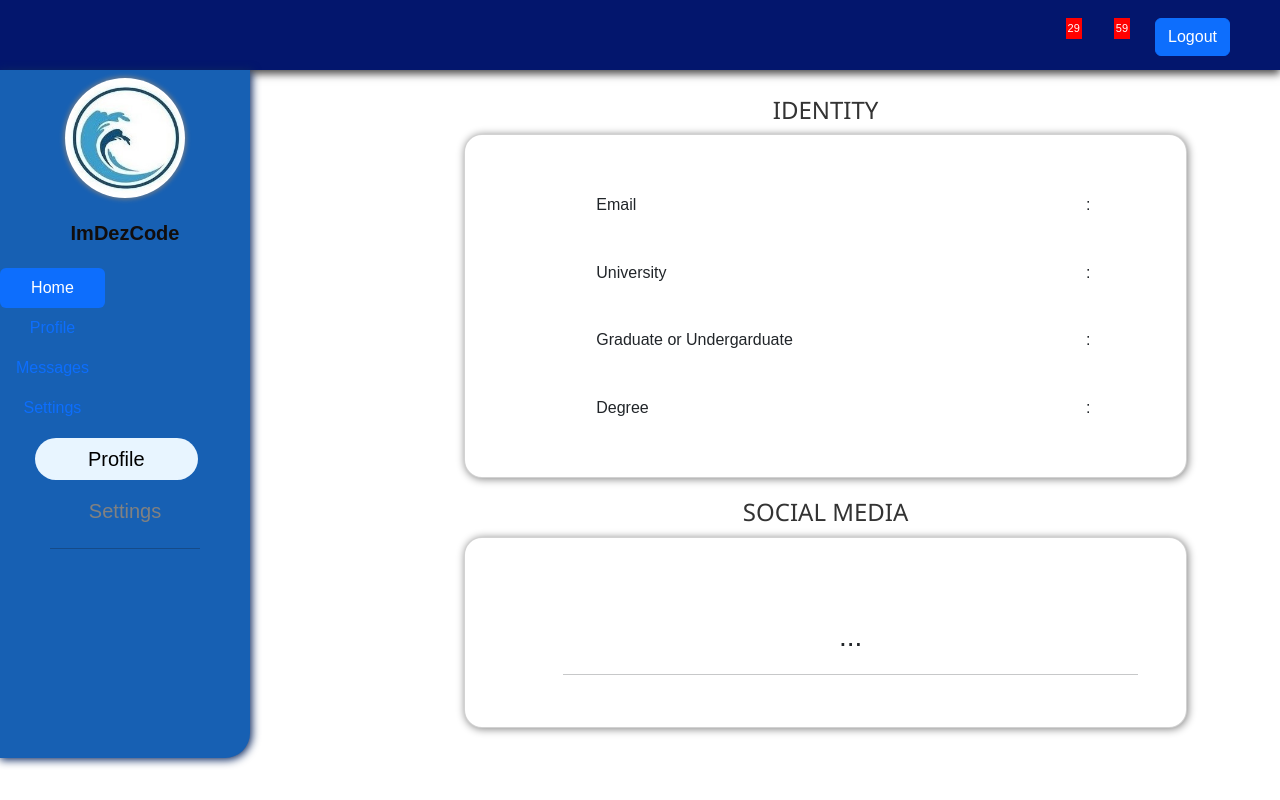
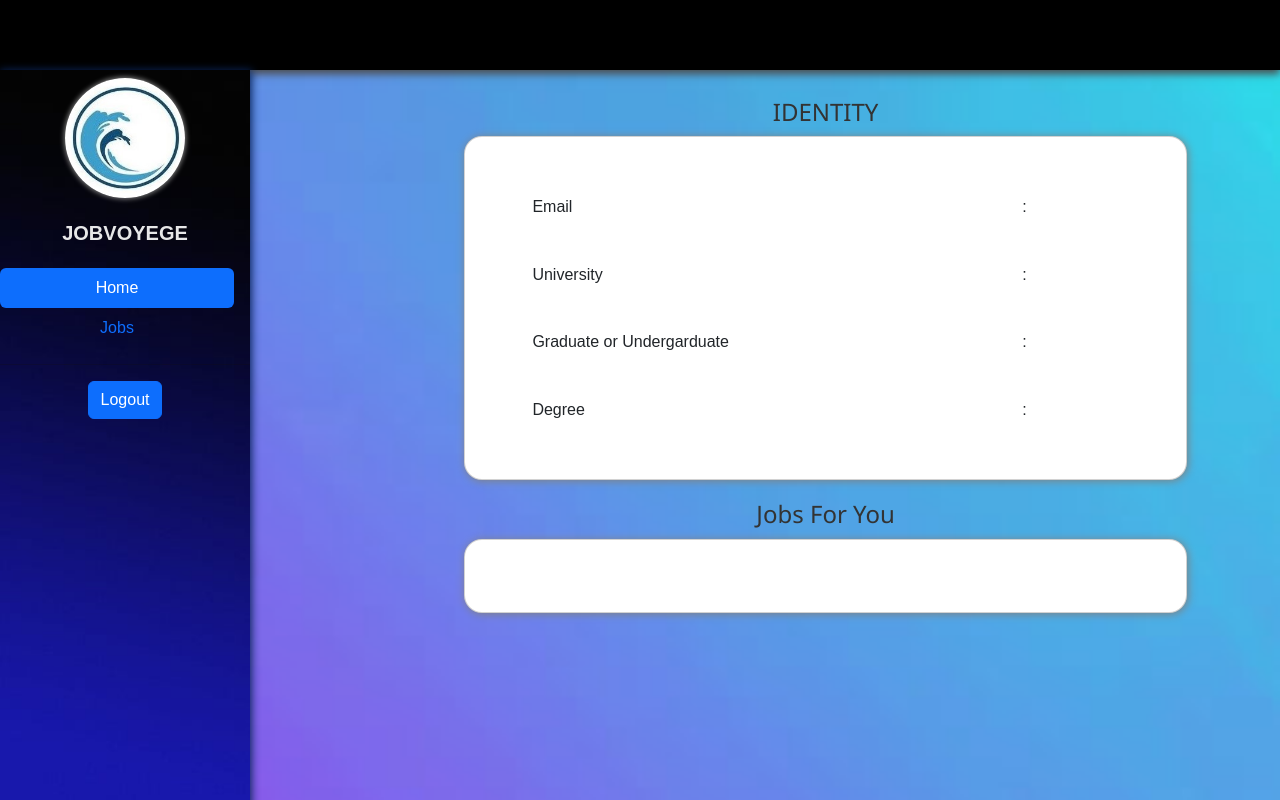
Before and after one commit to Pavith00/campus-internship-hub, a React (Create React App) app: page /profile in a window 1280 px wide. Built offline with nearby package versions, Linux system fonts and the light colour scheme.

Commit message:
Fixed Navbar-top and sidenav and added some decorations to the website

```diff
--- a/src/Component/profile.css
+++ b/src/Component/profile.css
@@ -1,22 +1,38 @@
 /* Import Font Dancing Script */
 @import url(https://fonts.googleapis.com/css?family=Bree+Serif);
 
+
 * {
     margin: 0;
+}
+
+.main {
+    margin-top: 70px; /* Adjust margin to accommodate fixed navbar */
+    margin-left: 250px; /* Adjust content margin to accommodate fixed sidenav */
+    padding: 20px;
 }
 
 body {
 
     font-family: Arial !important;
     overflow: auto !important;
+    background-image: url("../images/04.jpg");
+    background-repeat: no-repeat;
+    background-size: cover;
+
 }
 
 /* NavbarTop */
 .navbar-top {
-    background-color: #03166d;
+    background-color: #000000;
     color: #333;
     box-shadow: 0px 4px 8px 0px rgb(77, 76, 76);
     height: 70px;
+    position: fixed;
+    width: 100%;
+    top: 0;
+    z-index: 1000; /* Increase the z-index to ensure navbar is above content */
+
 }
 
 .title {
@@ -60,10 +76,13 @@ body {
 
 /* Sidenav */
 .sidenav {
-    background-color: #1760b3;
+
+    background-image: url("../images/05.jpg");
+    background-repeat: no-repeat;
+    background-size: cover;
     color: #110d0d;
     border-bottom-right-radius: 25px;
-    height: 86%;
+    height: 100%;
     left: 0;
     overflow-x: hidden;
     padding-top: 20px;
@@ -71,6 +90,10 @@ body {
     top: 70px;
     width: 250px;
     box-shadow: 1px 1px 9px 1px rgb(11, 39, 95);
+    position: fixed; /* Change to fixed */
+    top: 70px; /* Adjust top position */
+    bottom: 0; /* Stick to the bottom */
+    z-index: 1000; /* Ensure it's above other content */
 }
 
 .profile {
@@ -88,6 +111,7 @@ body {
     font-size: 20px;
     font-weight: bold;
     padding-top: 20px;
+    color: #e7e7e8;
 }
 
 
@@ -142,6 +166,16 @@ body {
     height: auto;
     margin-bottom: 20px;
     padding: 20px 0 20px 50px;
+    text-align: left;
+}
+
+.main .card-body{
+    font-size: 16px;
+}
+
+.main .card-body h3{
+    font-size: 20px;
+    font-weight: 800;
 }
 
 .main .card table {
@@ -156,40 +190,3 @@ body {
     color: #e7e7e8;
     right: 14%;
 }
-
-.social-media {
-    text-align: center;
-    width: 90%;
-}
-
-.social-media span {
-    margin: 0 10px;
-}
-
-.fa-facebook:hover {
-    color: #4267b3 !important;
-}
-
-.fa-twitter:hover {
-    color: #1da1f2 !important;
-}
-
-.fa-instagram:hover {
-    color: #ce2b94 !important;
-}
-
-.fa-invision:hover {
-    color: #f83263 !important;
-}
-
-.fa-github:hover {
-    color: #161414 !important;
-}
-
-.fa-whatsapp:hover {
-    color: #25d366 !important;
-}
-
-.fa-snapchat:hover {
-    color: #fffb01 !important;
-}
--- a/src/Component/profile.jsx
+++ b/src/Component/profile.jsx
@@ -8,6 +8,7 @@ import 'bootstrap/dist/css/bootstrap.min.css';
 function Profile() {
   const [user, setUser] = useState(null);
   const navigate = useNavigate(); // Initialize useNavigate
+  const [jobs, setJobs] = useState([]); // State to store fetched jobs
 
   useEffect(() => {
     const username = localStorage.getItem('username');
@@ -20,6 +21,16 @@ function Profile() {
         .catch((error) => {
           console.error('Error fetching user data:', error);
         });
+
+      // Fetch jobs related to the student's path
+      axios
+        .get(`http://localhost:8080/student/username/${username}/jobs`)
+        .then((response) => {
+          setJobs(response.data);
+        })
+        .catch((error) => {
+          console.error('Error fetching jobs:', error);
+        });
     }
   }, []);
 
@@ -29,10 +40,17 @@ function Profile() {
     navigate('/');
   };
 
-   const scrollToTabNavigation = () => {
-    // Scroll to the tab navigation container
-    document.querySelector('.d-flex.align-items-start').scrollIntoView({ behavior: 'smooth' });
+
+
+  const scrollToSection = (e) => {
+    const targetId = e.target.dataset.bsTarget;
+    const targetElement = document.querySelector(targetId);
+    if (targetElement) {
+      targetElement.scrollIntoView({ behavior: 'smooth' });
+    }
   };
+
+
 
   return (
     <div>
@@ -41,7 +59,7 @@ function Profile() {
           <h2>
             {user && (
               <div>
-                <h2>Welcome, {user.name}</h2>
+                <h2>Welcome, {user.fname}</h2>
                 {/* Display other user details */}
               </div>
             )}
@@ -49,22 +67,9 @@ function Profile() {
         </div>
 
         <ul>
+
           <li>
-            <a href="#message">
-              <span className="icon-count">29</span>
-              <i className="fa fa-envelope fa-2x"></i>
-            </a>
-          </li>
-          <li>
-            <a href="#notification">
-              <span className="icon-count">59</span>
-              <i className="fa fa-bell fa-2x"></i>
-            </a>
-          </li>
-          <li>
-            <button onClick={handleLogout}
-            class="btn btn-primary"> Logout
-            </button>
+
 
           </li>
         </ul>
@@ -74,39 +79,41 @@ function Profile() {
         <div className="profile">
           <img src={logo} alt="Logo" width="120" height="120" />
 
-          <div className="name">ImDezCode</div>
+          <div className="name">JOBVOYEGE</div>
 
         </div>
 
-        <div class="d-flex align-items-start">
+
+
+
+
         <div class="nav flex-column nav-pills me-3" id="v-pills-tab" >
-            <button class="nav-link active" id="v-pills-home-tab" data-bs-target="#v-pills-home" type="button" role="tab" aria-controls="v-pills-home" aria-selected="true" onClick={scrollToTabNavigation}>Home</button>
-            <button class="nav-link" id="v-pills-profile-tab" data-bs-toggle="pill" data-bs-target="#v-pills-profile" type="button" role="tab" aria-controls="v-pills-profile" aria-selected="false">Profile</button>
-            <button class="nav-link" id="v-pills-messages-tab" data-bs-toggle="pill" data-bs-target="#v-pills-messages" type="button" role="tab" aria-controls="v-pills-messages" aria-selected="false">Messages</button>
-            <button class="nav-link" id="v-pills-settings-tab" data-bs-toggle="pill" data-bs-target="#v-pills-settings" type="button" role="tab" aria-controls="v-pills-settings" aria-selected="false">Settings</button>
-          </div>
+          <button class="nav-link active" id="v-pills-home-tab" data-bs-target="#home" type="button" role="tab" aria-controls="v-pills-home" aria-selected="true" onClick={scrollToSection}>Home</button>
+
+          <button class="nav-link" id="v-pills-jobs-tab" data-bs-target="#jobs" type="button" role="tab" aria-controls="v-pills-jobs" aria-selected="false" onClick={scrollToSection}>Jobs</button>
+
+          {/* Other buttons */}
 
         </div>
 
-        <div className="sidenav-url">
-          <div className="url">
-            <a href="#profile" className="active">
-              Profile
-            </a>
+
+
+        <hr align="center" />
+
+        <button onClick={handleLogout}
+          class="btn btn-primary"> Logout
+        </button>
 
       </div>
-          <div className="url">
-            <a href="#settings">Settings</a>
-            <hr align="center" />
-          </div>
-        </div>
-      </div>
 
-      <div className="main">
+      <br /><br /><br />
+
+      <div className="main" id='home'>
+
         <h2>IDENTITY</h2>
         <div class="card">
           <div class="card-body">
-                <i class="fa fa-pen fa-xs edit"></i>
+
             <table>
               <tbody>
 
@@ -160,45 +167,25 @@ function Profile() {
           </div>
         </div>
 
-        <h2>SOCIAL MEDIA</h2>
+
+        <h2>Jobs For You</h2>
+        <div id="jobs">
+
+
           <div class="card">
             <div class="card-body">
-                <i class="fa fa-pen fa-xs edit"></i>
-                <div class="social-media">
-                    <span class="fa-stack fa-sm">
-                        <i class="fas fa-circle fa-stack-2x"></i>
-                        <i class="fab fa-facebook fa-stack-1x fa-inverse"></i>
-                    </span>
-                    <span class="fa-stack fa-sm">
-                        <i class="fas fa-circle fa-stack-2x"></i>
-                        <i class="fab fa-twitter fa-stack-1x fa-inverse"></i>
-                    </span>
-                    <span class="fa-stack fa-sm">
-                        <i class="fas fa-circle fa-stack-2x"></i>
-                        <i class="fab fa-instagram fa-stack-1x fa-inverse"></i>
-                    </span>
-                    <span class="fa-stack fa-sm">
-                        <i class="fas fa-circle fa-stack-2x"></i>
-                        <i class="fab fa-invision fa-stack-1x fa-inverse"></i>
-                    </span>
-                    <span class="fa-stack fa-sm">
-                        <i class="fas fa-circle fa-stack-2x"></i>
-                        <i class="fab fa-github fa-stack-1x fa-inverse"></i>
-                    </span>
-                    <span class="fa-stack fa-sm">
-                        <i class="fas fa-circle fa-stack-2x"></i>
-                        <i class="fab fa-whatsapp fa-stack-1x fa-inverse"></i>
-                    </span>
-                    <span class="fa-stack fa-sm">
-                        <i class="fas fa-circle fa-stack-2x"></i>
-                        <i class="fab fa-snapchat fa-stack-1x fa-inverse"></i>
-                    </span>
-                    <div class="tab-content" id="v-pills-tabContent">
-            <div class="tab-pane fade show active" id="v-pills-home" role="tabpanel" aria-labelledby="v-pills-home-tab">...</div>
-            <div class="tab-pane fade" id="v-pills-profile" role="tabpanel" aria-labelledby="v-pills-profile-tab">...</div>
-            <div class="tab-pane fade" id="v-pills-messages" role="tabpanel" aria-labelledby="v-pills-messages-tab">...</div>
-            <div class="tab-pane fade" id="v-pills-settings" role="tabpanel" aria-labelledby="v-pills-settings-tab">...</div>
-            <hr align="center" />
+
+              <div>
+                {/* Display fetched jobs */}
+                {jobs.map((job) => (
+                  <div key={job.id}>
+                    <h3>{job.title}</h3>
+                    <p>{job.description}</p>
+                    <p>{job.path}</p>
+                  </div>
+                ))}
+              </div>
+
             </div>
           </div>
         </div>
@@ -206,7 +193,6 @@ function Profile() {
     </div>
 
 
-    </div>
   );
 }
 
```
Also changed, not shown: src/images/04.jpg (added), src/images/05.jpg (added). Lines whose indentation alone changed are shown as unchanged.
